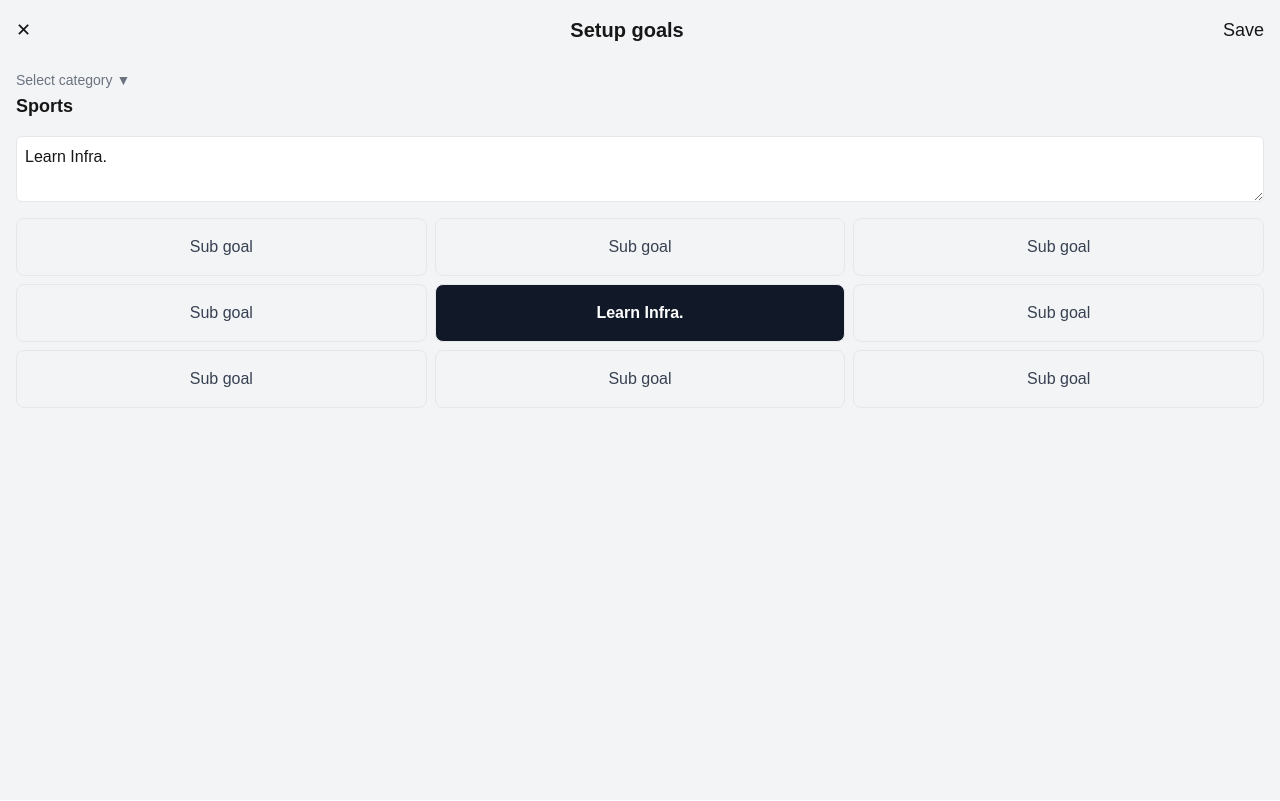
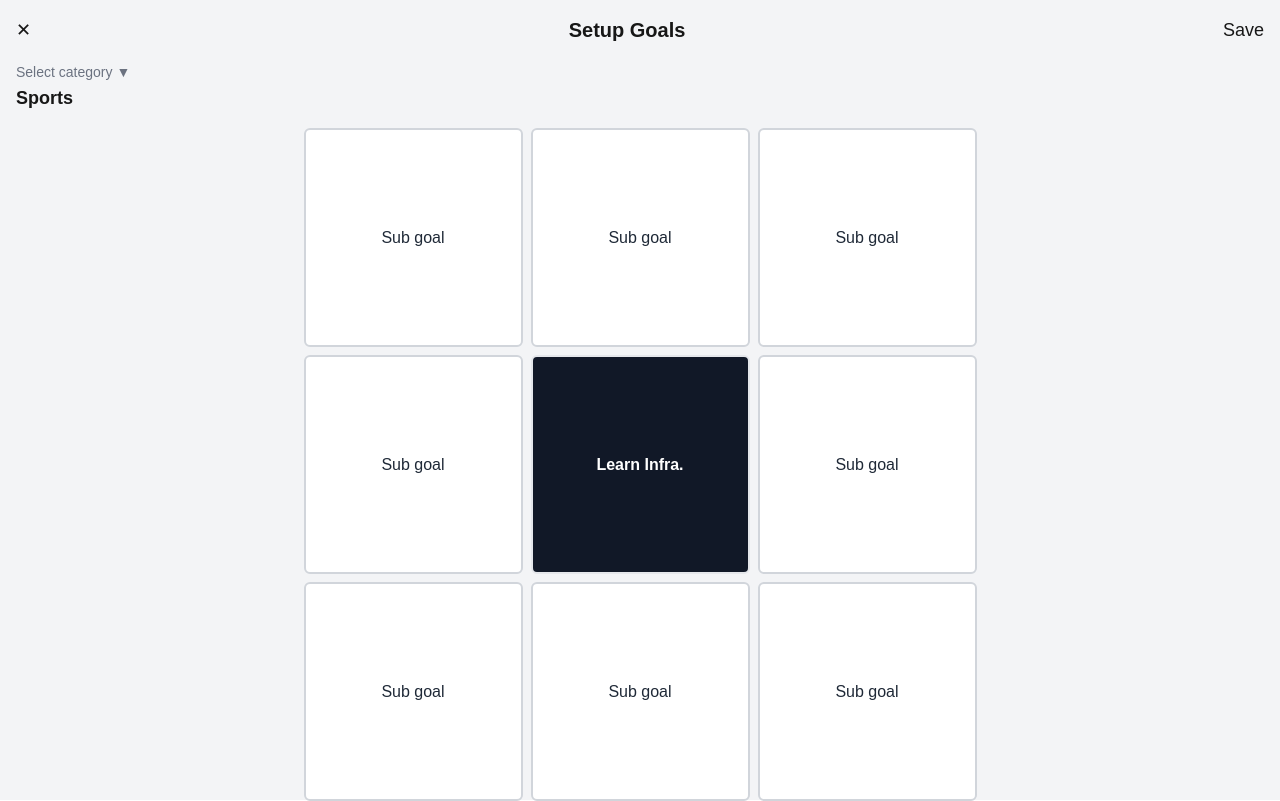
Before and after one commit to NaraeForest/web, a Next.js app: page /MainGoalEdit in a window 1280 px wide. Built offline with nearby package versions, Linux system fonts and the light colour scheme.

Commit message:
메인골편집 페이지, 네비게이션 바

```diff
--- a/src/pages/MainGoalEdit.tsx
+++ b/src/pages/MainGoalEdit.tsx
@@ -10,17 +10,17 @@ const MainGoalEdit = () => {
 
   const handleSave = () => {
     alert(`저장된 목표: ${mainGoal}, 카테고리: ${category}`);
-    router.push("/MainGoalViewer");
+    router.push("/maingoalviewer");
   };
 
   return (
     <div className="h-screen flex flex-col bg-gray-100 p-4">
       {/* 헤더 */}
-      <div className="flex justify-between items-center mb-6">
+      <div className="flex justify-between items-center mb-4">
         <button className="text-lg" onClick={() => router.back()}>
           ✕
         </button>
-        <h1 className="text-xl font-bold">Setup goals</h1>
+        <h1 className="text-xl font-bold">Setup Goals</h1>
         <button className="text-lg" onClick={handleSave}>
           Save
         </button>
@@ -37,28 +37,52 @@ const MainGoalEdit = () => {
         <p className="text-lg font-semibold">{category}</p>
       </div>
 
-      {/* Main Goal */}
+      {/* 3x3 Mandalart Grid */}
+      <div
+        className="grid grid-cols-3 grid-rows-3 gap-2 mb-6"
+        style={{
+          flexGrow: 0,
+          display: "grid",
+          aspectRatio: "1 / 1",
+          maxWidth: "90%", // 반응형 중앙 정렬
+          margin: "0 auto", // 가운데 정렬
+        }}
+      >
+        {Array.from({ length: 9 }, (_, index) => {
+          const isCenter = index === 4;
+          return (
+            <div
+              key={index}
+              className={`flex items-center justify-center rounded-md border-2 cursor-pointer transition-transform transform hover:scale-105 ${
+                isCenter
+                  ? "bg-gray-900 text-white font-bold"
+                  : "bg-white text-gray-800 border-gray-300"
+              }`}
+              style={{
+                aspectRatio: "1 / 1",
+              }}
+            >
+              {isCenter ? (
                 <textarea
                   value={mainGoal}
                   onChange={(e) => setMainGoal(e.target.value)}
-        className="w-full border p-2 rounded-md mb-4"
+                  className="w-full h-full bg-transparent text-center font-bold border-none outline-none resize-none"
+                  style={{
+                    display: "block",
+                    textAlign: "center",
+                    fontSize: "1rem",
+                    lineHeight: "1.5rem",
+                    verticalAlign: "middle", // 텍스트 상하 중앙 정렬
+                    paddingTop: "calc(50% - 0.75rem)", // 정확한 중앙 정렬 보정
+                  }}
                   placeholder="Enter main goal"
                 />
-
-      {/* 3x3 Mandalart */}
-      <div className="grid grid-cols-3 grid-rows-3 gap-2">
-        {Array.from({ length: 9 }, (_, index) => (
-          <div
-            key={index}
-            className={`flex items-center justify-center rounded-lg border p-4 ${
-              index === 4
-                ? "bg-gray-900 text-white font-bold"
-                : "bg-gray-100 text-gray-700"
-            }`}
-          >
-            {index === 4 ? mainGoal : "Sub goal"}
+              ) : (
+                "Sub goal"
+              )}
             </div>
-        ))}
+          );
+        })}
       </div>
 
       {isCategoryPopupOpen && (
--- a/src/pages/MainGoalViewer.tsx
+++ b/src/pages/MainGoalViewer.tsx
@@ -1,5 +1,6 @@
 import { useRouter } from "next/router";
 import { goals } from "../data/goals";
+import Footer from "../components/Footer"; // Footer 컴포넌트 가져오기
 
 const MainGoalViewer = () => {
   const router = useRouter();
@@ -16,8 +17,9 @@ const MainGoalViewer = () => {
   };
 
   return (
-    <div className="h-screen flex flex-col bg-gray-100 p-4">
+    <div className="h-screen flex flex-col bg-gray-100">
       {/* 헤더 */}
+      <div className="p-4">
         <div className="flex justify-between items-center mb-4">
           <button className="text-lg" onClick={() => router.back()}>
             ✕
@@ -32,17 +34,18 @@ const MainGoalViewer = () => {
         <div className="mb-4">
           <p className="text-sm text-gray-500">{goals.category}</p>
         </div>
+      </div>
 
       {/* 3x3 Mandalart Grid */}
       <div
-        className="flex-grow"
+        className="flex-grow flex justify-center items-center"
         style={{
           display: "grid",
           gridTemplateColumns: "repeat(3, 1fr)",
           gridTemplateRows: "repeat(3, 1fr)",
           gap: "8px",
           aspectRatio: "1 / 1",
-          maxHeight: "70%", // 만다라트가 전체 화면의 약 2/3 차지
+          maxHeight: "65%", // 만다라트가 전체 화면의 약 2/3 차지
           margin: "0 auto",
         }}
       >
@@ -73,15 +76,19 @@ const MainGoalViewer = () => {
         })}
       </div>
 
-      {/* 아래쪽 여백 */}
+      {/* 추천 서비스 영역 */}
       <div
         className="flex items-center justify-center bg-gray-200 rounded-lg shadow-inner mt-4"
         style={{
-          height: "20%", // 추천 서비스 영역은 전체 화면의 약 1/5 차지
+          minHeight: "20%", // 추천 서비스 영역은 일정 높이 차지
+          marginBottom: "56px", // Footer 높이를 고려해 여백 추가
         }}
       >
         <p className="text-gray-500">추천 서비스 및 트렌드 분석 영역</p>
       </div>
+
+      {/* Footer 추가 */}
+      <Footer />
     </div>
   );
 };
```
Lines whose indentation alone changed are shown as unchanged.
